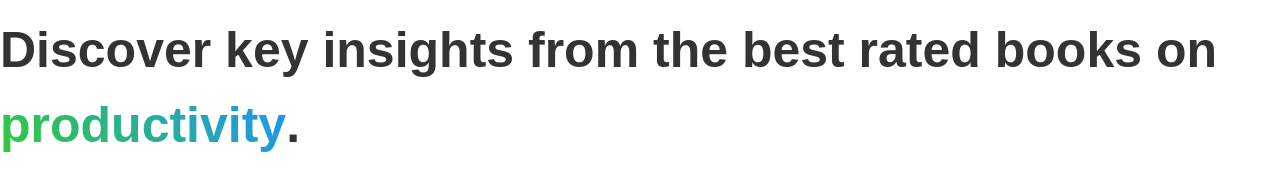
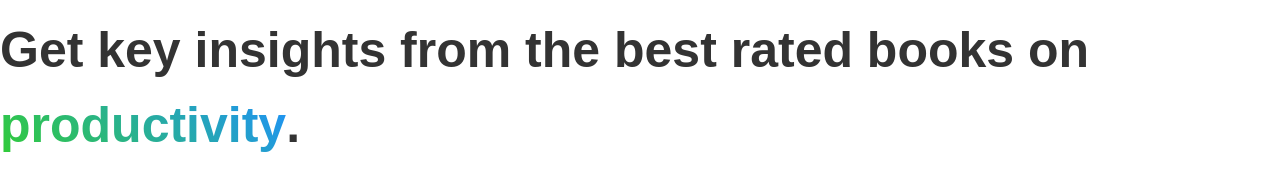
Before and after one commit to Lia4alNoor/animation-hosting, a plain HTML site: page index.html in a window 1280 px wide. Drawn offline with Linux system fonts and the light colour scheme.

Commit message:
Update index.html
discover to get

```diff
--- a/index.html
+++ b/index.html
@@ -9,7 +9,7 @@
 </head>
 <body>
     <h1 id="gspb_heading-id-gsbp-8369745">
-        Discover key insights from the best rated books on
+        Get key insights from the best rated books on
         <span id="changing-word">philosophy</span>.
     </h1>
     <!-- Link to JavaScript -->
```
